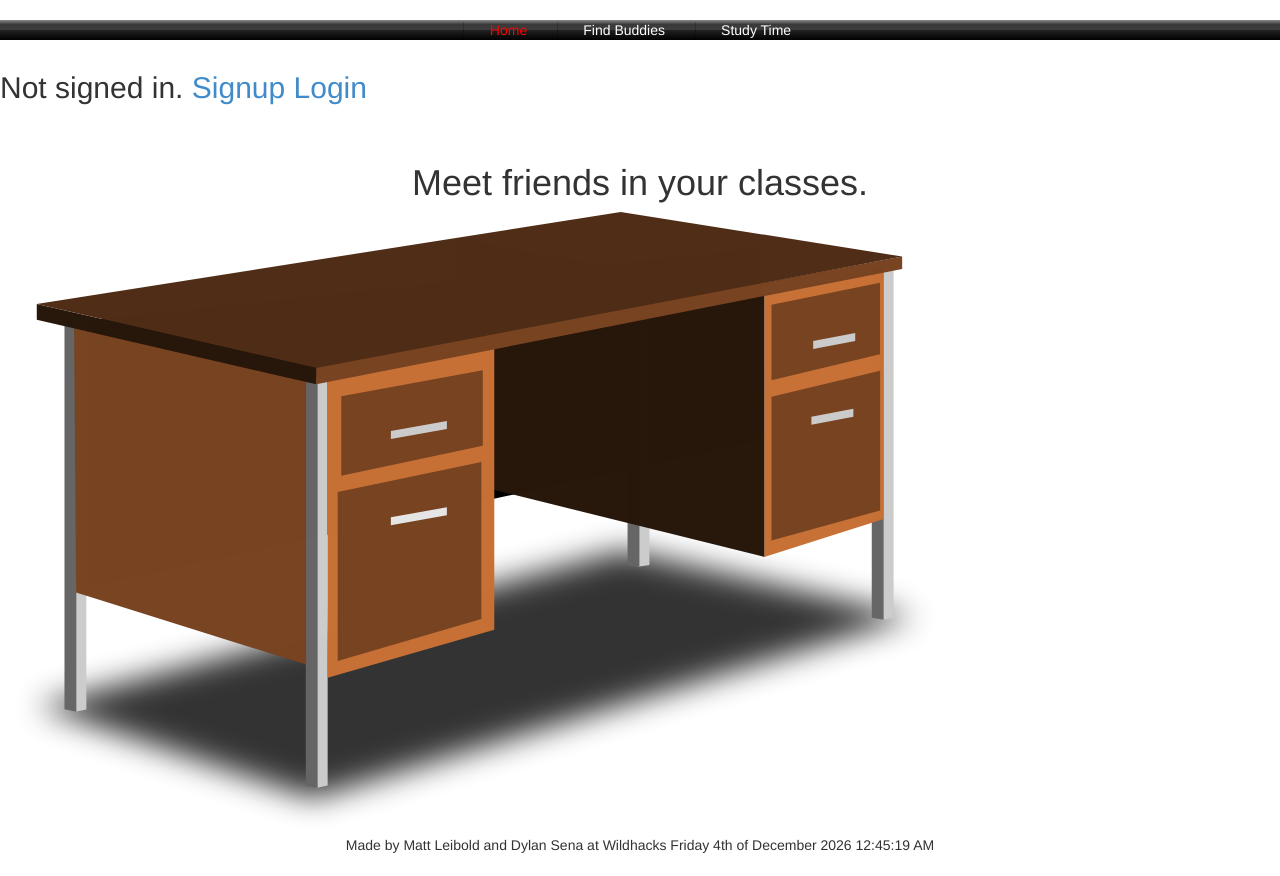
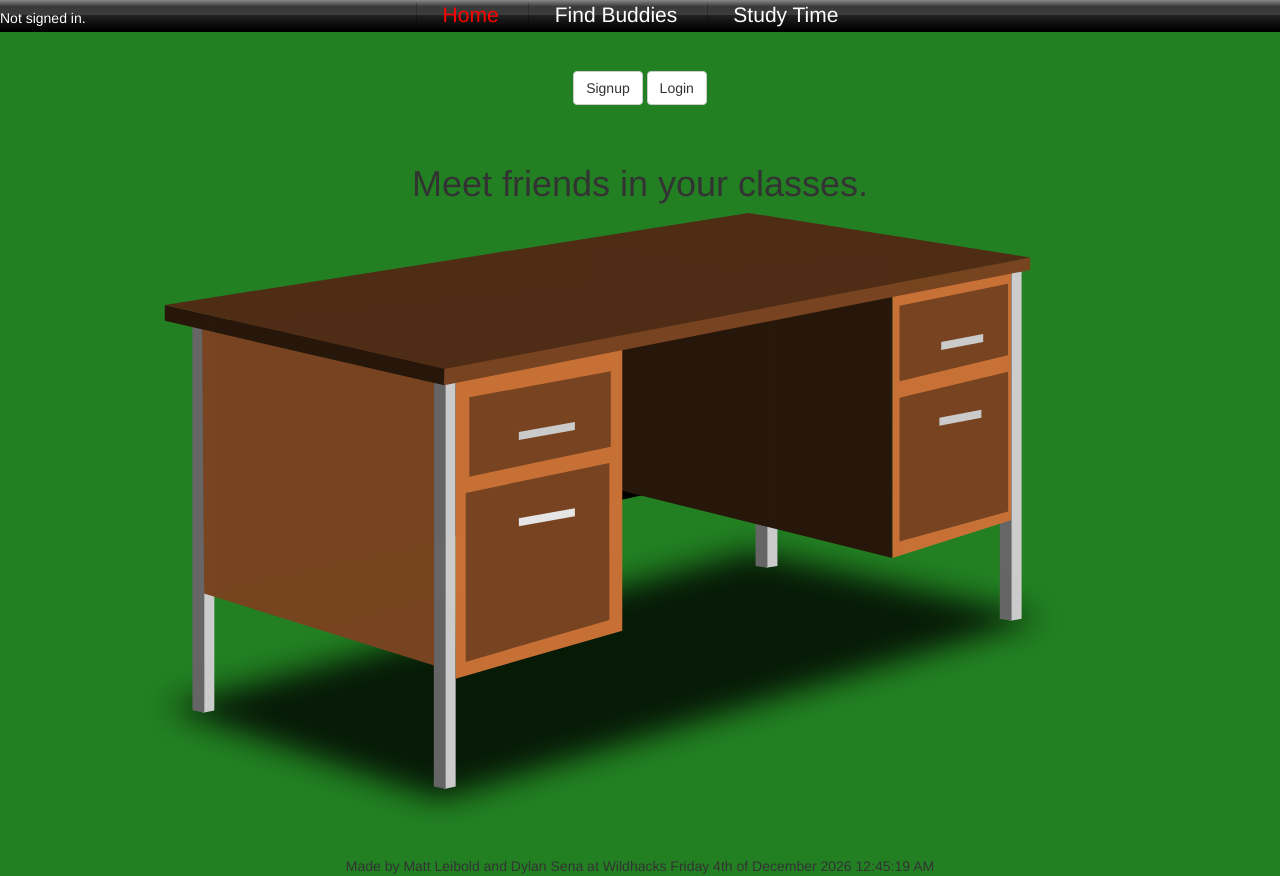
Before and after one commit to dcsena/studybuddy, a PHP site: page / in a window 1280 px wide. Before the commit the page ends 853 px from the top, so only its background shows below. Run offline with PHP 8.4, Linux system fonts and the light colour scheme; some libraries are stand-ins or nearby versions.

Commit message:
asdfasdf

```diff
--- a/css/style.css
+++ b/css/style.css
@@ -30,10 +30,11 @@ nav{
 	padding: 0 0 0 0;
 	background-color: black;
 	z-index: 1;
-	height: 2%;
+	height: 4%;
 	width: 100%;
 	text-align: center;
 	color: #ffffff;
+	top: 0px;
 }
 nav ul{
 	margin: 0 0 0 0;
@@ -49,6 +50,7 @@ nav ul li{
 	display: inline;
 	padding: 0% 2% 0% 2%;
 	border-left: 1px solid rgba(0,0,0,0.22);
+	font-size: 150%;
 }
 nav a{
 	text-decoration: none;
@@ -65,7 +67,7 @@ nav ul li:hover, nav ul li:active{
 	background: -ms-linear-gradient(bottom, #0b4669 0%, #1275ae 50%, #1794dc 51%, #1691d8 78%, #98d2f4 100%);
 	background: linear-gradient(to top, #0b4669 0%, #1275ae 50%, #1794dc 51%, #1691d8 78%, #98d2f4 100%);
 }
-body{
+body {
 	background-color: #008000;
 }
 .current{
@@ -115,3 +117,21 @@ footer{
 img{
 	text-align: center;
 }
+#login {
+	text-align: center;
+	margin: 0 auto;
+	display: block;
+	padding-top: 4%;
+	color: white;
+	width: 50%;
+	z-index: 200;
+}
+#welcome {
+	position: fixed;
+	top: 1%;
+	color: white;
+	z-index: 200;
+}
+.signuplogin {
+	font-size: 150%;
+}
--- a/header.php
+++ b/header.php
@@ -10,7 +10,7 @@
 	<link rel="stylesheet" type="text/css" media="screen" href="css/bootstrap-multiselect.css">
 	<link rel="stylesheet" href="//code.jquery.com/ui/1.11.2/themes/smoothness/jquery-ui.css">
 </head>
-<body>
+<body style="background-color: #228022;">
 	<header>
 <?php
 	$menu = array(
@@ -39,15 +39,14 @@
 	echo generatureMenu($menu);
 	session_start();
 	if (!isset($_SESSION['user'])) {
-		$_SESSION['user'] = "unknown user";
-		echo "<h2>Not signed in.";
-		echo "<div id = \"status\">\n";
-		echo "<a href=\"signup.php\">Signup</a>\n";
-		echo "<a href=\"login.php\">Login</a>\n";
-		echo "</div>\n</h2>";
+		echo "<div id='welcome'>Not signed in.</div><br>";
+		echo "<div id = \"login\">\n";
+		echo "<a href=\"signup.php\" class='btn btn-default signuplogin'>Signup</a>\n";
+		echo "<a href=\"login.php\" class='btn btn-default signuplogin'>Login</a>\n";
+		echo "</div>";
 	}
 	else{
-		echo "<h2>Welcome, " . $_SESSION['user'] . "</h2>";
+		echo "<div id='welcome'>Welcome, " . $_SESSION['user'] . "</div>";
 	}
 ?>
 </header>
--- a/index.php
+++ b/index.php
@@ -3,7 +3,7 @@
 	include("header.php");
 ?>
 <h1> Meet friends in your classes. </h1>
-<img src="images/an-office-desk.svg" alt="Picture of an Office Desk">
+<div style="width: 80%; display: block; margin: 0 auto;"><img src="images/an-office-desk.svg" alt="Picture of an Office Desk"></div>
 <br/>
 <?php
 	include("footer.php");
--- a/study.php
+++ b/study.php
@@ -9,6 +9,6 @@
 	</p>
 
 	<br/>
-	<?php
-		include("footer.php");
-	?>
+<?php
+	include("footer.php");
+?>
```
